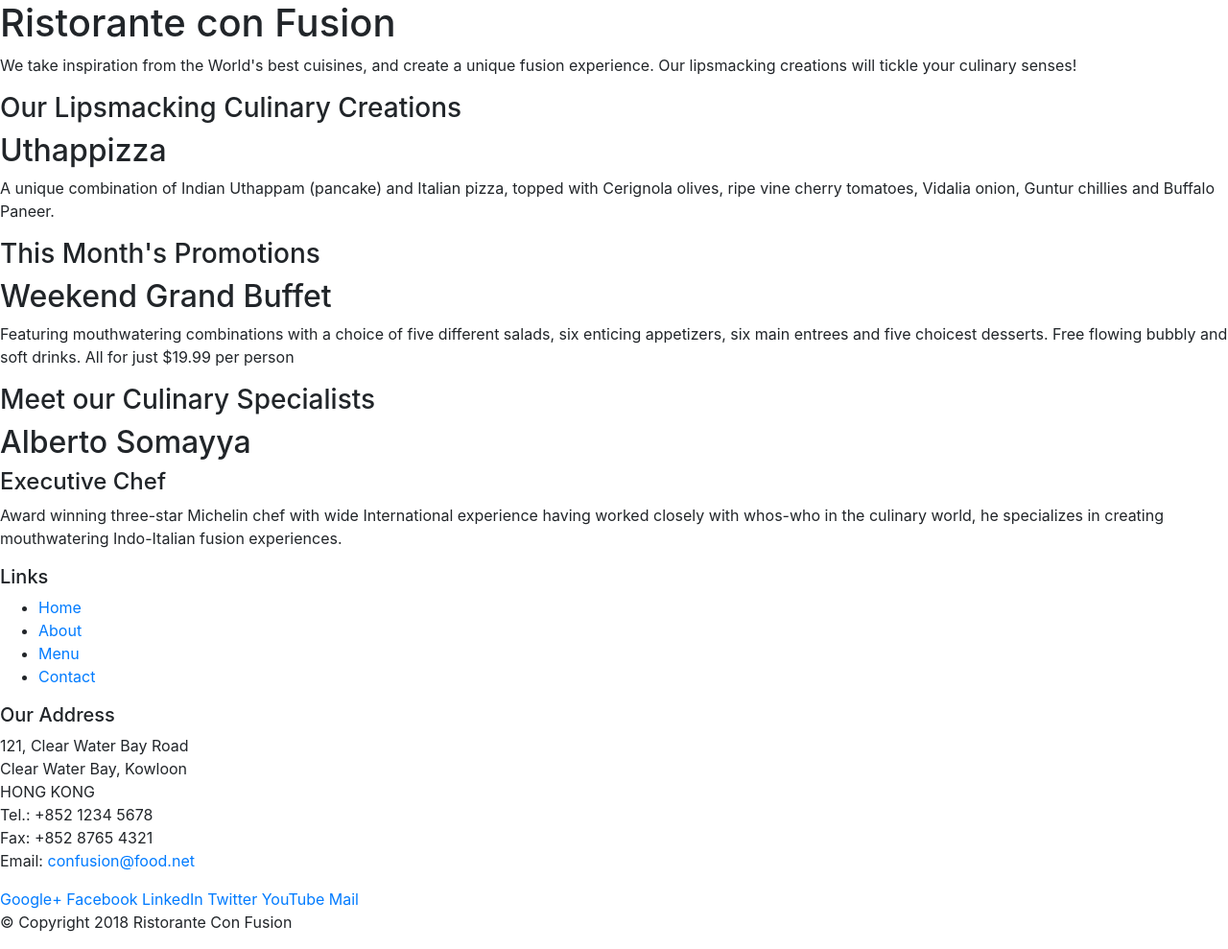
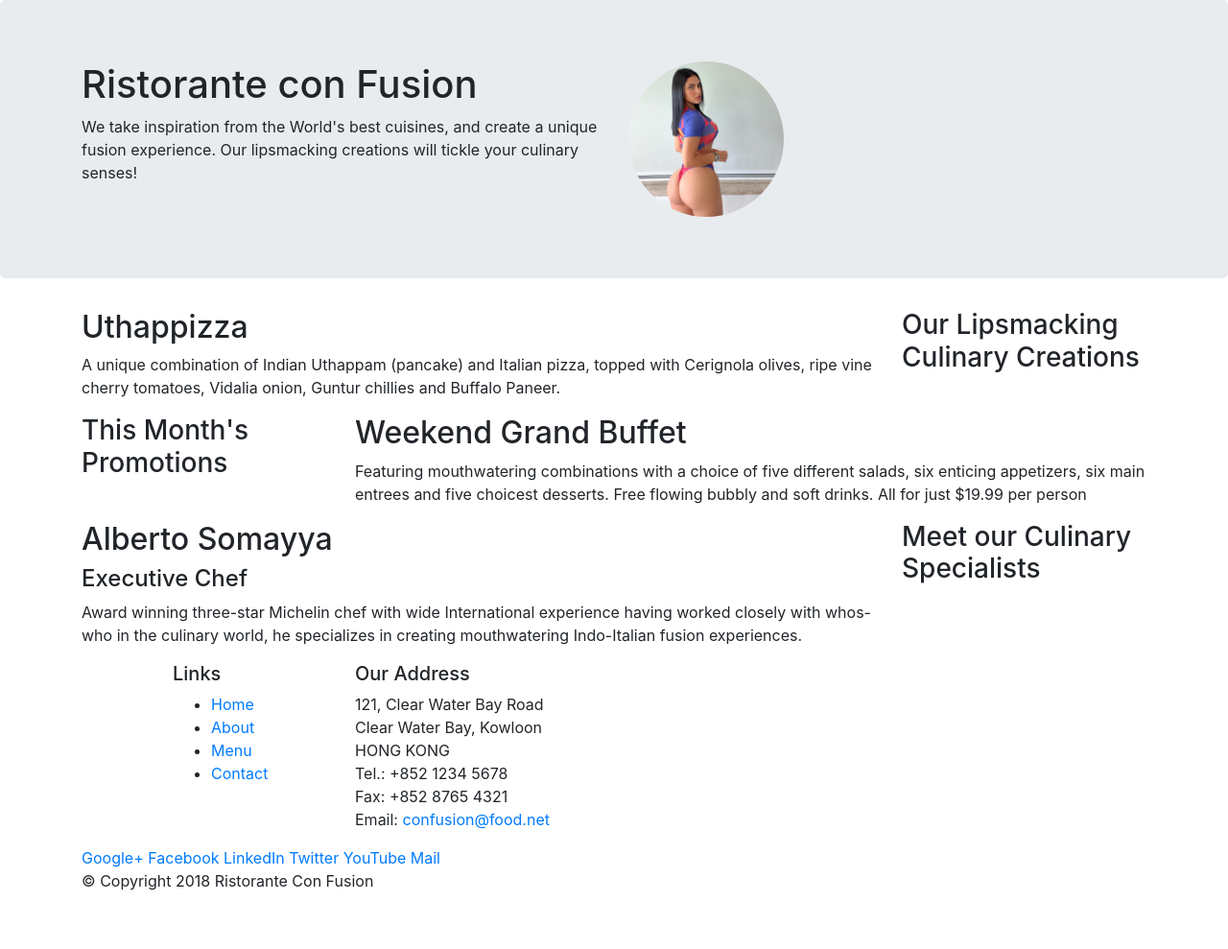
Before and after one commit to theAstralProgrammer0/NairaMescudi, a website: page index.html in a window 1280 px wide. Shown: the whole page at 96% size. After the commit the page ends 946 px from the top, so only its background shows below. Drawn offline with nearby package versions, Linux system fonts and the light colour scheme.

Commit message:
Bootstrap Grid Part 1

```diff
--- a/index.html
+++ b/index.html
@@ -17,10 +17,10 @@
   </head>
 
   <body>
-    <header>
-      <div>
-        <div>
-          <div>
+    <header class="jumbotron">
+      <div class="container">
+        <div class="row">
+          <div class="col-12 col-sm-6">
             <h1>Ristorante con Fusion</h1>
             <p>
               We take inspiration from the World's best cuisines, and create a
@@ -28,17 +28,23 @@
               your culinary senses!
             </p>
           </div>
-          <div></div>
+          <div class="col-12 col-sm-6">
+            <img
+              src="anapaulasaenzoficialgm_283666403_1364805367264665_4913976867308435857_n.jpg"
+              alt="grid-image-tester"
+              style="width: 30%; height: auto; border-radius: 50%"
+            />
+          </div>
         </div>
       </div>
     </header>
 
-    <div>
-      <div>
-        <div>
+    <div class="container">
+      <div class="row">
+        <div class="col-12 col-sm-4 order-sm-last col-md-3">
           <h3>Our Lipsmacking Culinary Creations</h3>
         </div>
-        <div>
+        <div class="col col-sm order-sm-first col-md">
           <h2>Uthappizza</h2>
           <p>
             A unique combination of Indian Uthappam (pancake) and Italian pizza,
@@ -48,11 +54,11 @@
         </div>
       </div>
 
-      <div>
-        <div>
+      <div class="row">
+        <div class="col-12 col-sm-4 col-md-3">
           <h3>This Month's Promotions</h3>
         </div>
-        <div>
+        <div class="col col-sm col-md">
           <h2>Weekend Grand Buffet</h2>
           <p>
             Featuring mouthwatering combinations with a choice of five different
@@ -63,11 +69,11 @@
         </div>
       </div>
 
-      <div>
-        <div>
+      <div class="row">
+        <div class="col-12 col-sm-4 order-sm-last col-md-3">
           <h3>Meet our Culinary Specialists</h3>
         </div>
-        <div>
+        <div class="col col-sm order-sm-first col-md">
           <h2>Alberto Somayya</h2>
           <h4>Executive Chef</h4>
           <p>
@@ -81,9 +87,9 @@
     </div>
 
     <footer>
-      <div>
-        <div>
-          <div>
+      <div class="container">
+        <div class="row">
+          <div class="col-4 offset-1 col-sm-2">
             <h5>Links</h5>
             <ul>
               <li><a href="#">Home</a></li>
@@ -92,7 +98,7 @@
               <li><a href="#">Contact</a></li>
             </ul>
           </div>
-          <div>
+          <div class="col-7 col-sm-5">
             <h5>Our Address</h5>
             <address>
               121, Clear Water Bay Road<br />
@@ -104,7 +110,7 @@
             </address>
           </div>
           <div>
-            <div>
+            <div class="col-12 col-sm">
               <a href="http://google.com/+">Google+</a>
               <a href="http://www.facebook.com/profile.php?id=">Facebook</a>
               <a href="http://www.linkedin.com/in/">LinkedIn</a>
@@ -114,8 +120,8 @@
             </div>
           </div>
         </div>
-        <div>
-          <div>
+        <div class="row">
+          <div class="col-auto">
             <p>© Copyright 2018 Ristorante Con Fusion</p>
           </div>
         </div>
```
Also changed, not shown: anapaulasaenzoficialgm_283666403_1364805367264665_4913976867308435857_n.jpg (added).
